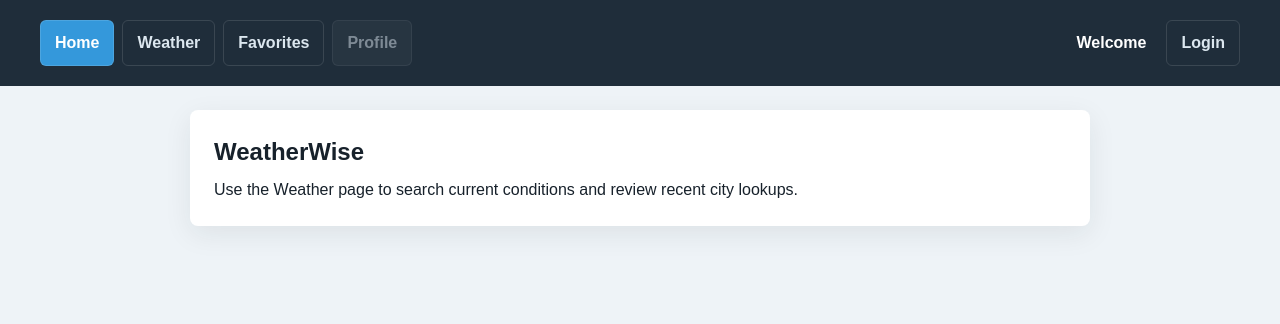
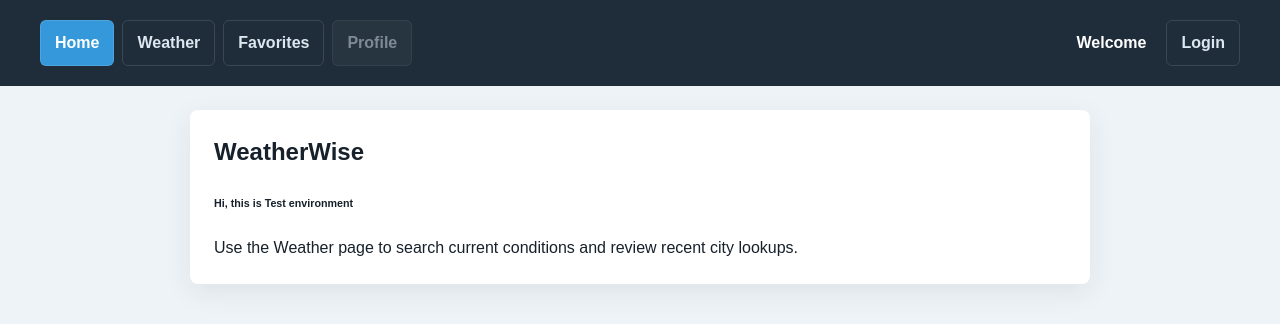
Before and after one commit to brijesh9933/weatherApp, an Angular app: page /home in a window 1280 px wide. Shown: the top 324 px of the page. Built offline with nearby package versions, Linux system fonts and the light colour scheme.

Commit message:
test env

```diff
--- a/src/app/pages/home/home.component.html
+++ b/src/app/pages/home/home.component.html
@@ -1,4 +1,5 @@
 <section class="page-panel">
   <h1>WeatherWise</h1>
+  <h6>Hi, this is Test environment</h6>
   <p>Use the Weather page to search current conditions and review recent city lookups.</p>
 </section>
```
